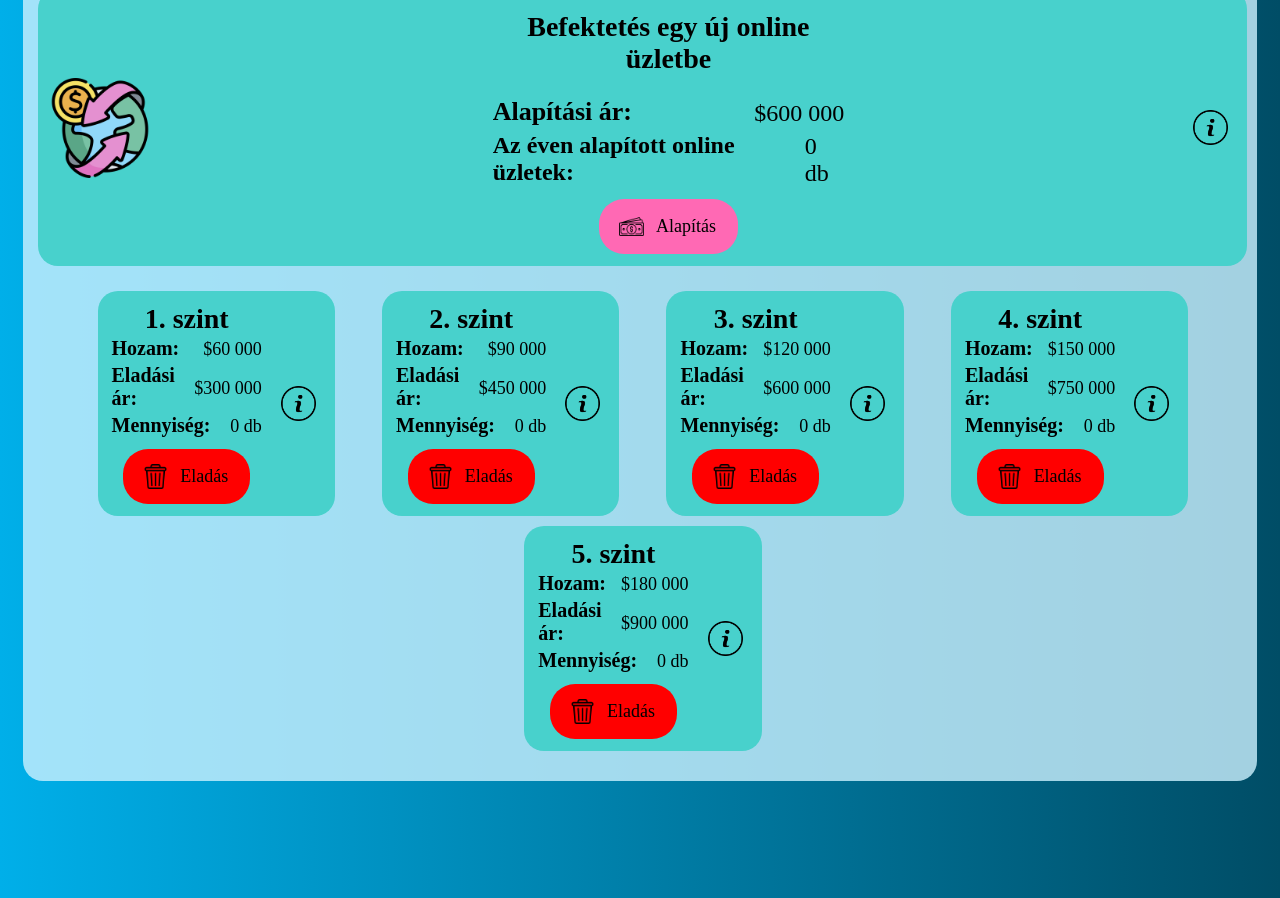
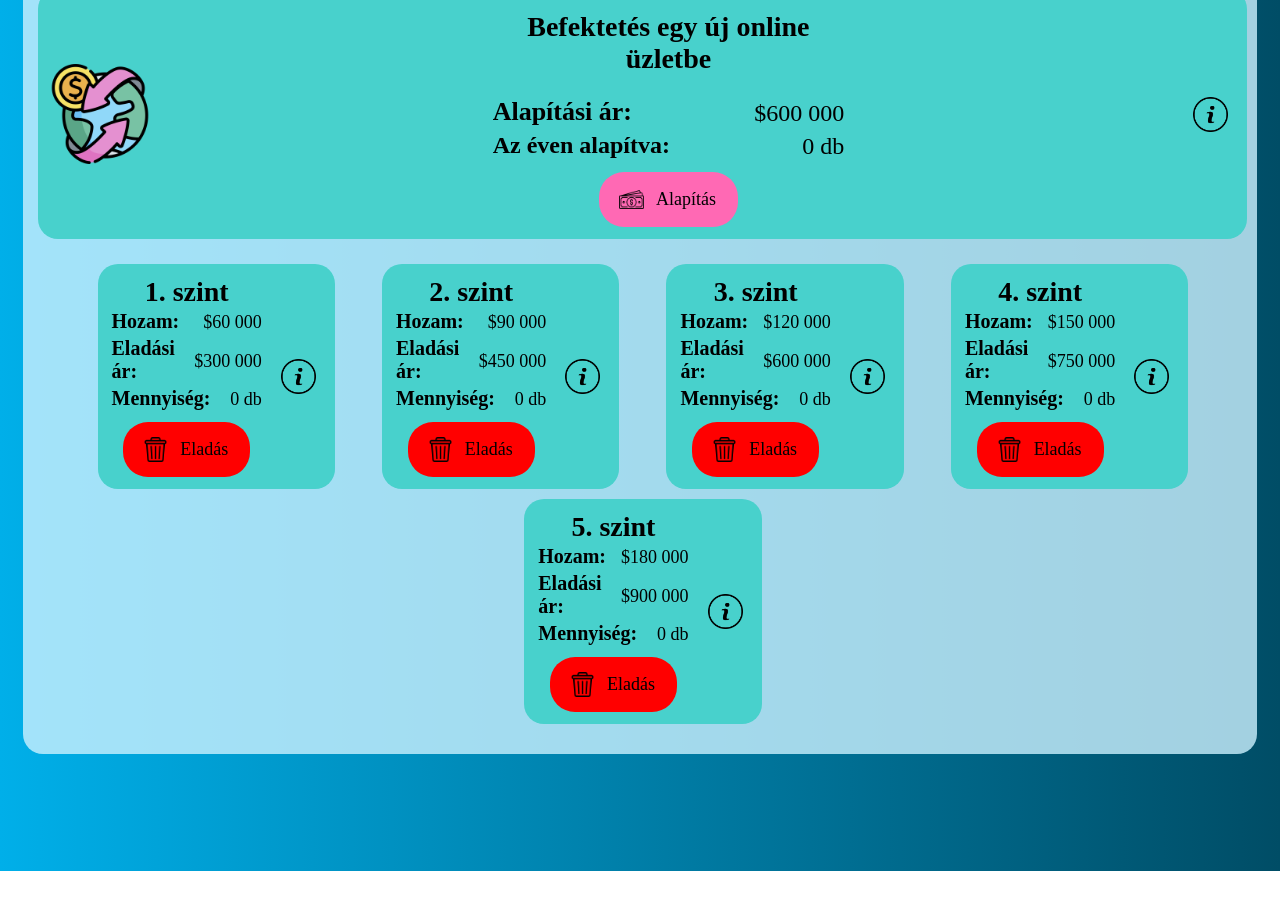
Before and after one commit to dvd2001/MyFirstMillion, an Angular app: page /game in a window 1280 px wide. Shown: the part 1560-2458 px from the top of the page. After the commit the page ends 2431 px from the top, so only its background shows below. Built offline with nearby package versions, Linux system fonts and the light colour scheme.

Commit message:
Update online store founding year text

```diff
--- a/src/app/components/game-page/game-page.html
+++ b/src/app/components/game-page/game-page.html
@@ -345,7 +345,7 @@
                     <p id="onlinePrice" class="price"></p>
                 </div>
                 <div class="detail">
-                    <p class="title onlineAmount">Az éven alapított online üzletek:</p>
+                    <p class="title onlineAmount">Az éven alapítva:</p>
                     <p id="onlineAmount" class="price onlineAmount"></p>
                 </div>
                 <div class="detail detailBtn">
```
